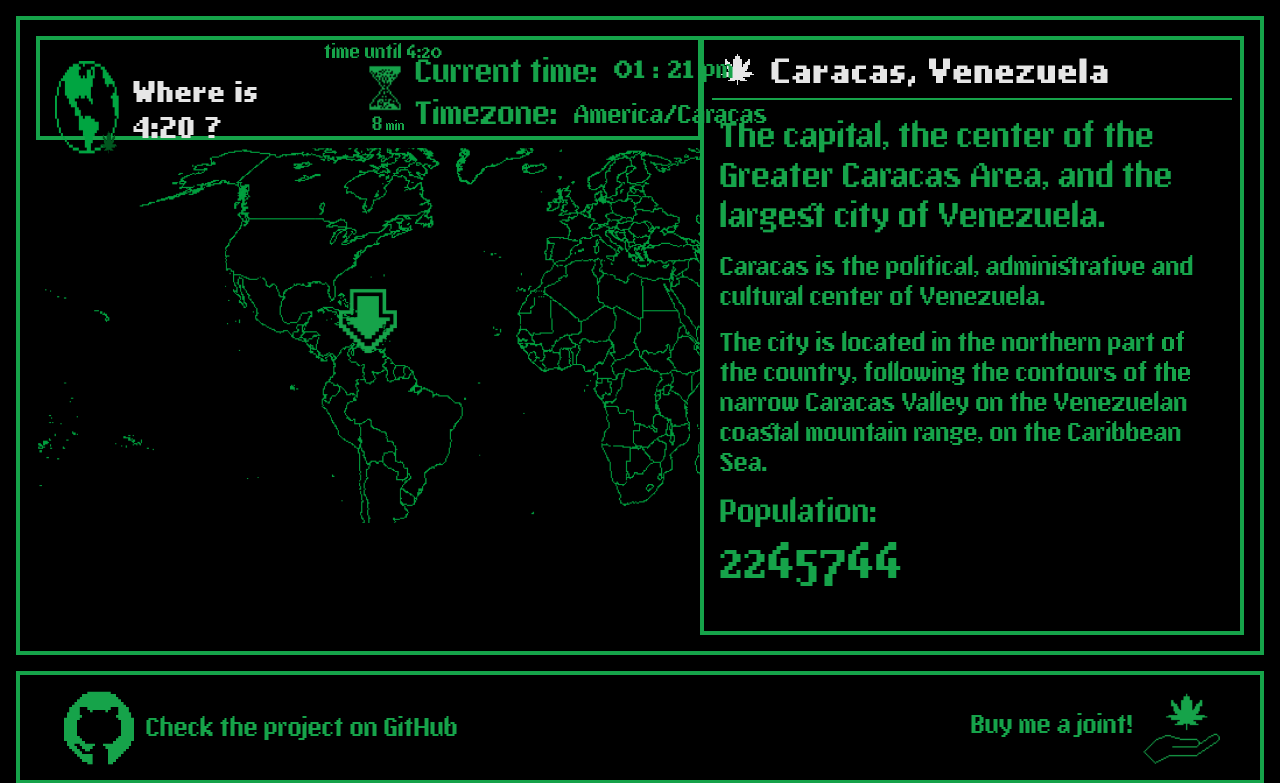
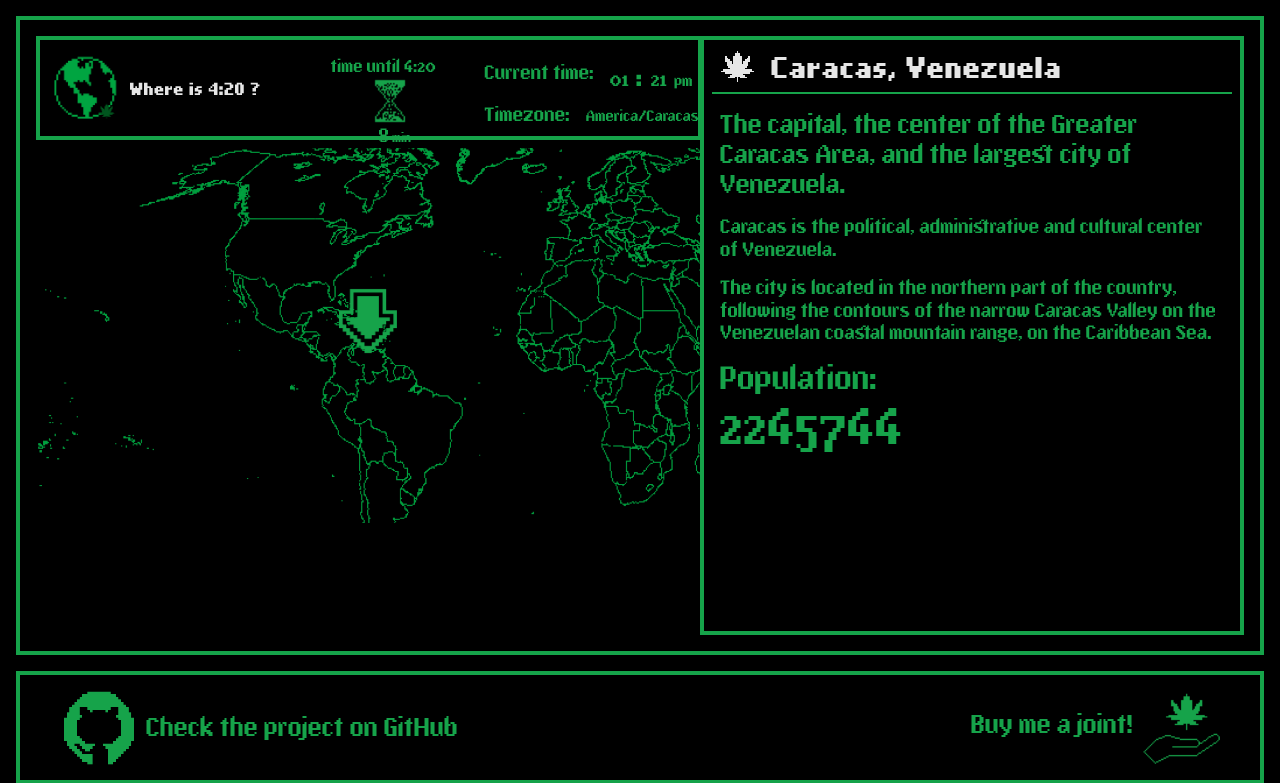
Before and after one commit to daniel-pimenta-cc/whereis420, a FastAPI app: page / in a window 1280 px wide. Shown: the top 783 px of the page. Run offline with FastAPI, Linux system fonts and the light colour scheme; some libraries are stand-ins or nearby versions.

Commit message:
desktopfix
.


..


...


....


....


.....


.......


.......


..........


................

```diff
--- a/static/css/style.css
+++ b/static/css/style.css
@@ -50,7 +50,7 @@
 #world_icon_img {
   width: 150px;
   height: 150px;
-  zoom: 90%;
+  zoom: 60%;
 }
 
 @-webkit-keyframes rotate-quarter-1 {
--- a/static/css/style.scss
+++ b/static/css/style.scss
@@ -44,7 +44,7 @@
 #world_icon_img{
     width: 150px;
     height: 150px;
-    zoom: 90%;
+    zoom: 60%;
 }
 @keyframes rotate-quarter-1 {
 from {
--- a/static/js/index.js
+++ b/static/js/index.js
@@ -220,10 +220,12 @@ function nextCity() {
         h3.innerText = next_data.sub_desc[i];
         //add the class to the h3
         h3.classList.add('font-pix');
-        h3.classList.add('text-[16px]');
+        h3.classList.add('text-[12px]');
         h3.classList.add('my-4');
         h3.classList.add('leading-tight');
         h3.classList.add('mx-2');
+        h3.classList.add('md:text-[18px]');
+
         h3s_array.push(h3);
     }
     //add the new h3s after the h1 with the id text_desc
--- a/templates/index.html
+++ b/templates/index.html
@@ -78,7 +78,7 @@
   <div id="map_screen" class="flex flex-col items-center w-full h-full xl:w-screen xl:h-screen relative hidden p-4 md:justify-center md:relative ">
       <div id="map_bg" class="flex flex-col border-4 border-green-600 w-full h-fit mb-4 p-4 md:flex-row md:h-[85%]">
         <!--CLOCK AREA-->
-        <div id="clock_div" class="flex flex-col items-center justify-center border-4 border-green-600 bg-[#000E] h-[220] md:w-[52%] md:h-[13%] md:absolute md:top-9 md:left-9">
+        <div id="clock_div" class="flex flex-col items-center justify-center border-4 border-green-600 bg-[#000E] h-[240] md:w-[52%] md:h-[13%] md:absolute md:top-9 md:left-9">
           <div id="clock" class="flex flex-row w-[100%] h-[100%]">
             <div class="flex-col w-1/3 my-auto items-center justify-cente md:w-2/5 md:flex md:flex-row">
               <div id="world_icon" class="flex items-center justify-center">
@@ -86,7 +86,7 @@
               </div>
               <div id="title_div" class="flex items-center justify-center">
                 <div class="flex items-center justify-center w-[100%] h-[100%]">
-                  <h2 id="title_text" class="text-[#e6e6e6] md:text-[48px] leading-[0.75]">Where is 4:20 ?</h2>
+                  <h2 id="title_text" class="text-[#e6e6e6] md:text-[28px] leading-[0.75]">Where is 4:20 ?</h2>
                 </div>
               </div>
             </div>
@@ -95,15 +95,15 @@
               <div class="my-auto items-center justify-center">
                 <h4 class="font-pix text-[12px] md:text-[20px] leading-tight mx-2">time to blaze it!</h4>
                 <div class="faa-tada animated">
-                <img src="../static/images/joint.png" class="w-[32px]  md:w-[50px] ml-8 md:ml-14">
+                <img src="../static/images/joint.png" class="w-[32px] md:w-[50px] ml-8 md:ml-14">
                 </div>
               </div>
             </div>
             <div id="countdown_div" class="h-50 w-[200px] hidden flex items-center justify-center">
-              <div id="clock_minute_hand" class="my-auto items-center justify-center">
-                <h4 class="font-pix text-[12px] md:text-[18px] leading-tight mx-2">time until 4:20</h4>
+              <div id="clock_minute_hand" class="my-4 items-center justify-center">
+                <h4 class="font-pix text-[12px] md:text-[16px] leading-tight mx-2">time until 4:20</h4>
                 <div class="wrap">
-                  <img src="../static/images/0.png" class="w-[32px] ml-8 md:ml-12">
+                <img src="../static/images/0.png" class="w-[32px] md:w-[48px] ml-8 md:ml-[2.7rem]">
                 </div>
                 <p class="font-pix text-[12px] md:text-[18px] leading-tight ml-9 md:ml-14 mx-2"><span id="countdown_to_420">{{minutes_to_420}}</span><span class="font-pix md:text-[12px] text-[8px]"> min</span></p>
               </div>
@@ -117,11 +117,11 @@
                 </div>
               </div>
             </div>
-            <div id="countdown_div" class="h-50 w-[200px] flex items-center justify-center">
+            <div id="countdown_div" class="w-[200px] md:h-[125px] flex items-center justify-center">
               <div id="clock_minute_hand" class="my-auto items-center justify-center">
-                <h4 class="font-pix text-[12px] md:text-[18px] leading-tight mx-2">time until 4:20</h4>
+                <h4 class="font-pix text-[12px] md:text-[16px] leading-tight mx-2">time until 4:20</h4>
                 <div class="wrap">
-                <img src="../static/images/0.png" class="w-[32px] md:w-[50px] ml-8 md:ml-[2.7rem]">
+                <img src="../static/images/0.png" class="w-[32px] md:w-[48px] ml-8 md:ml-[2.7rem]">
                 </div>
                 <p class="font-pix text-[12px] md:text-[18px] leading-tight ml-9 md:ml-14 mx-2"><span id="countdown_to_420">{{minutes_to_420}}</span><span class="font-pix md:text-[12px] text-[8px]"> min</span></p>
               </div>
@@ -130,16 +130,16 @@
             <div class="h-50 w-1/3 flex items-center justify-center">
               <div class="my-auto text-center">
                 <div class="flex flex-col md:flex md:flex-row">
-                  <div><h3 id="clock_hour_text1" class="font-pix text-[8px] md:mt-3 md:text-[30px] leading-tight mx-2">Current time:</h3></div>
+                  <div><h3 id="clock_hour_text1" class="font-pix text-[8px] md:mt-3 md:text-[18px] leading-tight mx-2">Current time:</h3></div>
                   <div>
-                    <span id="current_hour_thing" class="font-pix text-[12px] md:text-[30px] leading-tight ml-2">{{current_hour}}</span>
-                    :<span class="font-pix text-[12px] md:text-[30px] leading-tight ml-2" id="current_minute_thing">{{current_minute}}</span>
-                    <span class="font-pix text-[6px] md:text-[24px]">pm</span>
+                    <span id="current_hour_thing" class="font-pix text-[12px] md:text-[18px] leading-tight ml-2">{{current_hour}}</span>
+                    :<span class="font-pix text-[12px] md:text-[18px] leading-tight ml-2" id="current_minute_thing">{{current_minute}}</span>
+                    <span class="font-pix text-[6px] md:text-[14px]">pm</span>
                   </div>
                 </div>
                 <div class="flex-col text-center md:flex md:flex-row">
-                  <h3 id="timezone_element" class="font-pix text-[8px] md:text-[30px] leading-tight mx-2">Timezone:</h3>
-                  <span id="timezone_value" class="font-pix text-[8px] md:text-[24px] md:mt-1 leading-tight ml-2">{{timezone}}</span>
+                  <h3 id="timezone_element" class="font-pix text-[8px] md:text-[18px] leading-tight mx-2">Timezone:</h3>
+                  <span id="timezone_value" class="font-pix text-[8px] md:text-[14px] md:mt-1 leading-tight ml-2">{{timezone}}</span>
                 </div>
               </div>
             </div>
@@ -154,14 +154,14 @@
         <div id="info_div"class="border-4 border-green-600 h-full bg-[#000E] p-2 duration-1000 opacity-0 md:w-[45%]">
           <div class="flex border-b-2 items-center border-green-600 pb-2 mb-4 ">
             <img id="weed_img" src="../static/images/weed.webp" class="mr-4 ml-2"/>
-            <h1 id="text_city" class="text-[32px] md:text-[56px] text-[#e6e6e6] leading-[0.75]">{{city}}, {{country}}</h1>
+            <h1 id="text_city" class="text-[32px] md:text-[48px] text-[#e6e6e6] leading-[0.75]">{{city}}, {{country}}</h1>
           </div>
-          <h1 id="text_desc" class="font-pix text-[16px] leading-tight mx-2 md:text-[32px]">
+          <h1 id="text_desc" class="font-pix text-[16px] leading-tight mx-2 md:text-[24px]">
             {{desc}}
           </h1>
           <!--for montando a lista de sub_desc-->
           {%for items in sub_desc%}
-            <h3 class="font-pix text-[12px] my-4 leading-tight mx-2 md:text-[24px]">
+            <h3 class="font-pix text-[12px] my-4 leading-tight mx-2 md:text-[18px]">
               {{items}}
             </h3>
           {%endfor%}
```
